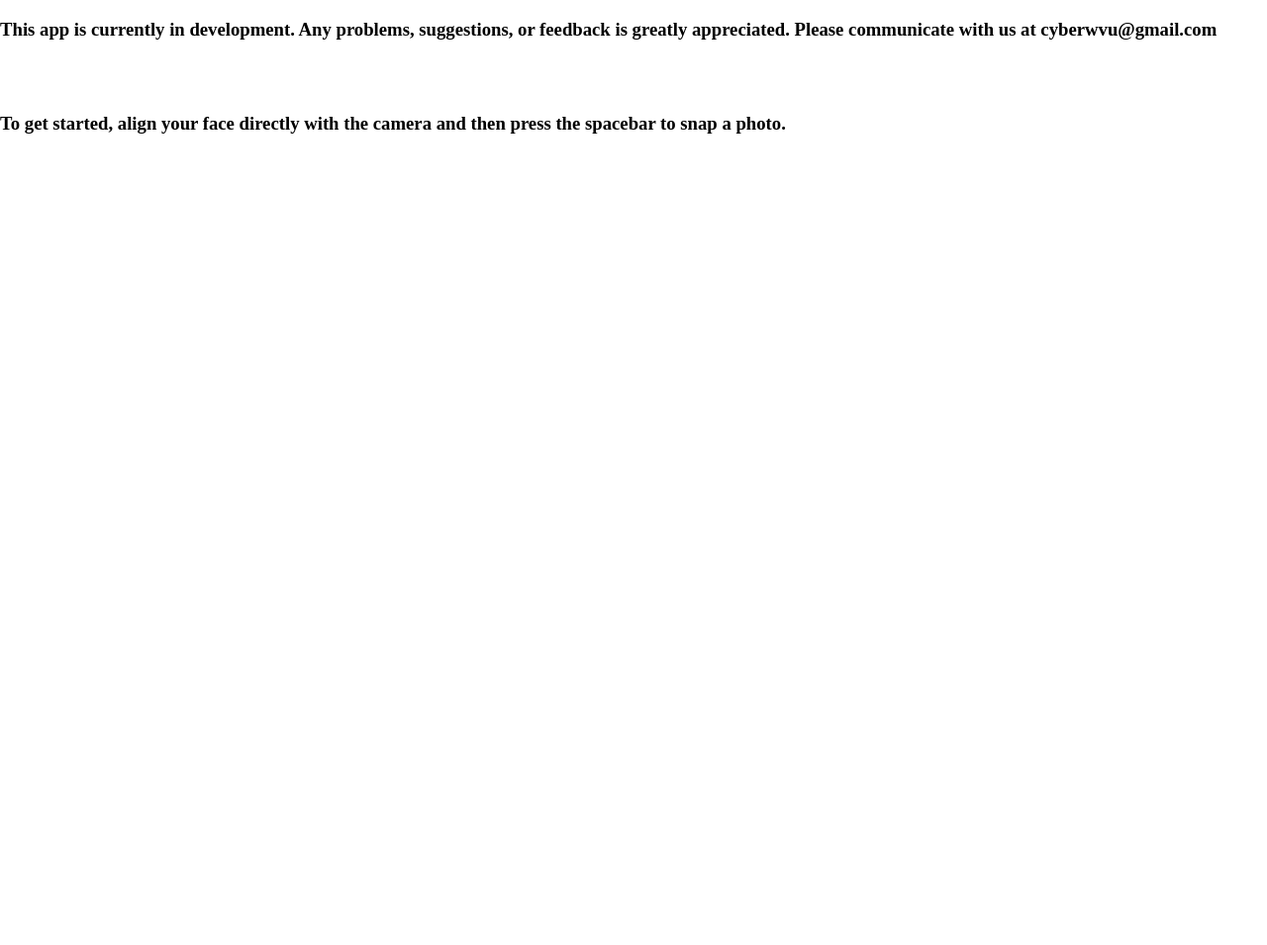
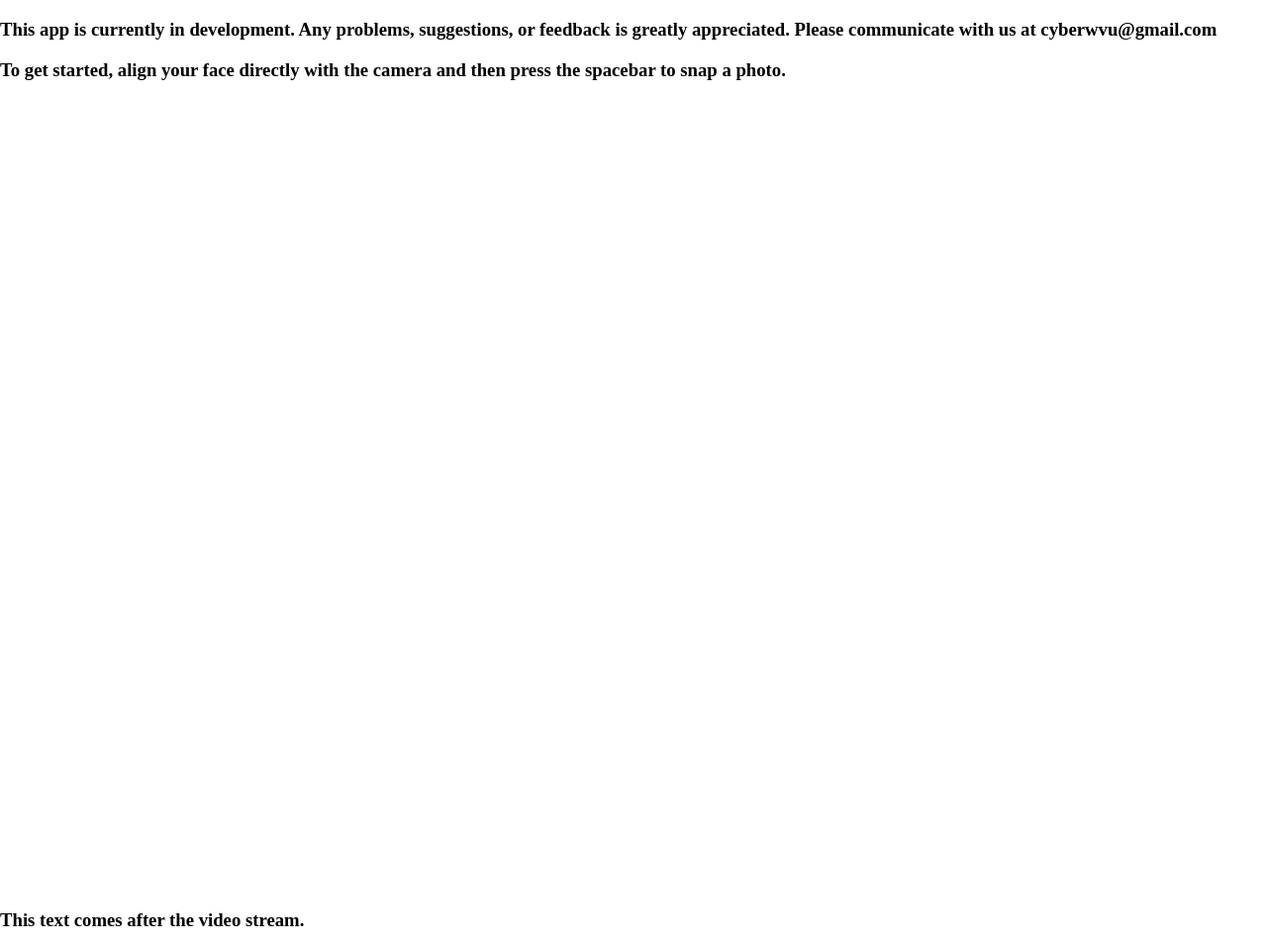
Before and after one commit to NazoSnare/facerec-login, a website: page index.html in a window 1280 px wide. Shown: the part 61-1016 px from the top of the page at 99% size. Drawn offline with nearby package versions, Linux system fonts and the light colour scheme.

Commit message:
slight modification

```diff
--- a/index.html
+++ b/index.html
@@ -11,8 +11,8 @@
     <h3>This app is currently in development. Any problems, suggestions, or feedback is greatly appreciated. Please
     communicate with us at cyberwvu@gmail.com
     </h3>
-    <br><br>
     <h3>To get started, align your face directly with the camera and then press the spacebar to snap a photo.</h3>
     <video id="camera" autoplay> </video>
+    <h3>This text comes after the video stream.</h3>
   </body>
 </html>
```
